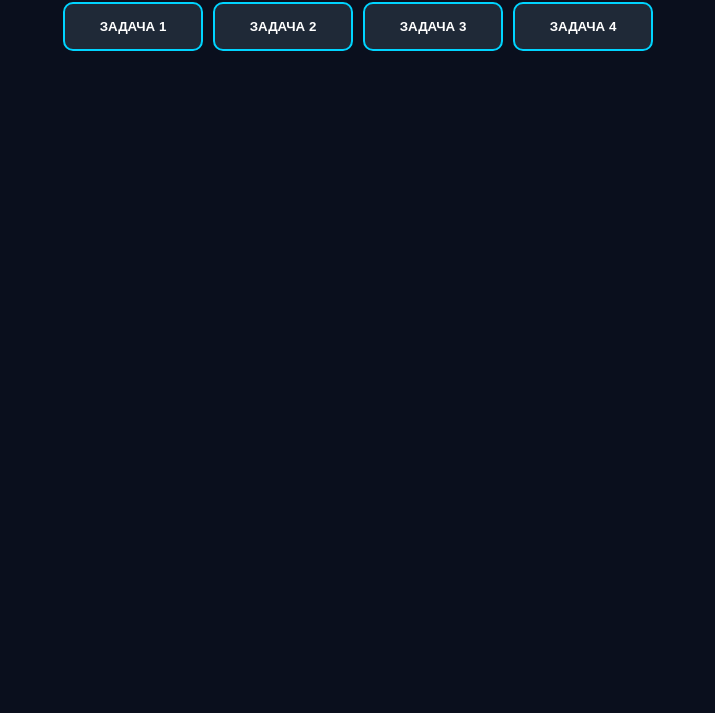
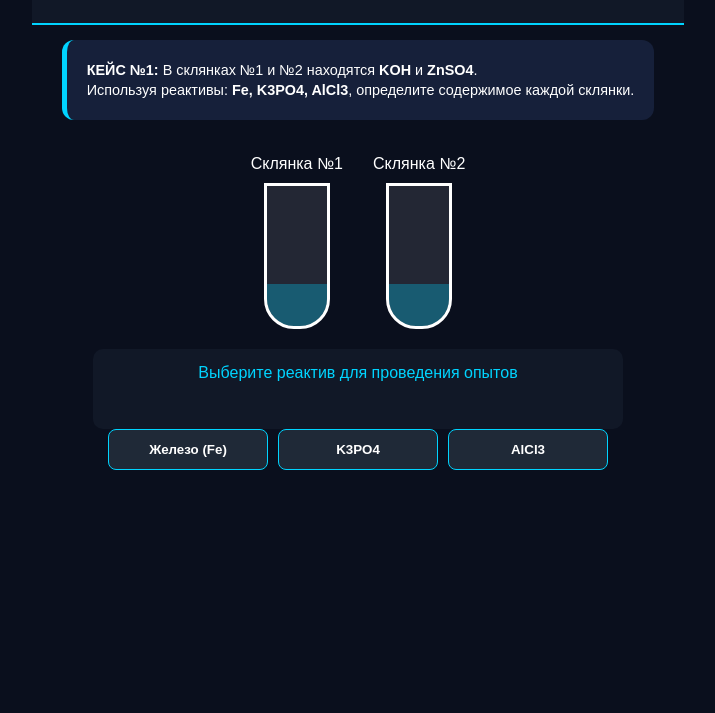
Before and after one commit to Walter-lgtm/loki-univers, a plain HTML site: page 9-class/lab.html in a window 1280 px wide. Shown: the part 87-800 px from the top of the page, without its empty margins (282-997 px from the left). Drawn offline with Linux system fonts and the light colour scheme.

Commit message:
Update lab.html

```diff
--- a/9-class/lab.html
+++ b/9-class/lab.html
@@ -3,119 +3,92 @@
 <head>
     <meta charset="UTF-8">
     <meta name="viewport" content="width=device-width, initial-scale=1.0">
-    <title>UNIVERS | ОГЭ ТИП 23</title>
+    <title>UNIVERS | ФИПИ КЕЙС 23</title>
     <style>
-        /* Жесткая блокировка белого фона */
-        html, body {
-            background-color: #
+        html, body { background: #0a0f1d !important; color: #fff !important; margin:
 
-0a0f1d !important;
-            background: #0a0f1d !important;
-            color: #ffffff !important;
-            margin: 0; padding: 0;
-            font-family: 'Segoe UI', Tahoma, Geneva, Verdana, sans-serif;
-            display: flex; flex-direction: column; align-items: center;
-            min-height: 100vh;
-        }
-        header { text-align: center; padding: 20px; width: 100%; background: #111827; border-bottom: 2px solid #00d4ff; }
-        h1 { color: #00d4ff; margin: 0; font-size: 1.2rem; text-transform: uppercase; letter-spacing: 2px; }
+0; font-family: sans-serif; display: flex; flex-direction: column; align-items: center; min-height: 100vh; }
+        header { background: #111827; width: 100%; text-align: center; padding: 15px; border-bottom: 2px solid #00d4ff; }
+        .task-card { background: #16203a; padding: 20px; margin: 15px; border-radius: 12px; border-left: 5px solid #00d4ff; max-width: 600px; font-size: 0.9rem; line-height: 1.4; }
 
-        #task-menu { display: flex; flex-wrap: wrap; justify-content: center; gap: 10px; padding: 20px; }
-        .btn-task { background: #1f2937; border: 2px solid #00d4ff; color: #fff; padding: 15px; border-radius: 10px; cursor: pointer; font-weight: bold; width: 140px; }
+        /* СКЛЯНКИ */
+        .lab-area { display: flex; gap: 30px; margin: 20px; justify-content: center; width: 100%; }
+        .flask-wrap { display: flex; flex-direction: column; align-items: center; gap: 10px; }
+        .flask { width: 60px; height: 140px; border: 3px solid #fff; border-radius: 0 0 30px 30px; position: relative; background: rgba(255,255,255,0.1); overflow: hidden; }
+        .liq { position: absolute; bottom: 0; width: 100%; height: 30%; background: rgba(0,212,255,0.3); transition: 0.5s; }
+        .eff { position: absolute; bottom: 0; width: 100%; height: 0; transition: 1s; z-index: 5; }
 
-        #lab-view { display: none; width: 90%; max-width: 400px; flex-direction: column; align-items: center; margin-top: 20px; }
-        .card { background: #111827; padding: 15px; border-radius: 10px; width: 100%; border-left: 5px solid #00d4ff; margin-bottom: 15px; }
+        .reagents { display: grid; grid-template-columns: repeat(3, 1fr); gap: 10px; width: 90%; max-width: 500px; }
+        button { background: #1f2937; border: 1px solid #00d4ff; color: #fff; padding: 12px; border-radius: 8px; cursor: pointer; font-weight: bold; }
+        button:disabled { opacity: 0.3; }
+        .btn-check { background: #10b981; color: #000; width: 90%; max-width: 500px; margin: 20px; padding: 15px; border-radius: 10px; border: none; font-weight: bold; display: none; }
 
-        /* ПРОБИРКА - МАКСИМАЛЬНАЯ ВИДИМОСТЬ */
-        .vessel {
-            width: 70px; height: 180px;
-            border: 4px solid #ffffff !important; /* Яркий белый контур */
-            border-radius: 0 0 35px 35px; position: relative;
-            background: rgba(255,255,255,0.15) !important;
-            overflow: hidden; margin: 20px;
-            box-shadow: 0 0 15px rgba(0,212,255,0.4);
-        }
-        .liq { position: absolute; bottom: 0; width: 100%; height: 0; transition: 0.5s; background: rgba(0, 212, 255, 0.7); }
-        .pre { position: absolute; bottom: 0; width: 100%; height: 0; transition: 1s; z-index: 10; }
-
-        .grid { display: grid; grid-template-columns: repeat(3, 1fr); gap: 8px; width: 100%; }
-        .btn-reagent { background: #374151; border: 1px solid #00d4ff; color: #fff; padding: 12px 2px; border-radius: 6px; cursor: pointer; font-size: 0.8rem; }
-
-        .btn-mix { background: #10b981; color: #000; border: none; padding: 15px; width: 100%; border-radius: 10px; font-weight: bold; margin-top: 20px; display: none; cursor: pointer; }
-        .btn-nav { margin-top: 20px; background: none; color: #9ca3af; border: 1px solid #4b5563; padding: 10px 20px; border-radius: 8px; cursor: pointer; }
+        #log { width: 90%; max-width: 500px; background: #111827; padding: 15px; border-radius: 10px; text-align: center; color: #00d4ff; min-height: 50px; }
     </style>
 </head>
-<body style="background-color: #0a0f1d !important;"> <!-- Дублируем фон прямо в тег -->
+<body>
 
-    <header>
-        <h1>ЗАДАНИЯ ОГЭ ТИП 23</h1>
-    </header>
+<header><h1>ПРАКТИКУМ ФИПИ (Задание 23)</h1></header>
 
-    <div id="task-menu">
-        <button class="btn-task" onclick="init(0)">ЗАДАЧА 1</button>
-        <button class="btn-task" onclick="init(1)">ЗАДАЧА 2</button>
-        <button class="btn-task" onclick="init(2)">ЗАДАЧА 3</button>
-        <button class="btn-task" onclick="init(3)">ЗАДАЧА 4</button>
+<div class="task-card" id="task-text">
+    <b>КЕЙС №1:</b> В склянках №1 и №2 находятся <b>KOH</b> и <b>ZnSO4</b>. <br>
+    Используя реактивы: <b>Fe, K3PO4, AlCl3</b>, определите содержимое каждой склянки.
+</div>
+
+<div class="lab-area">
+    <div class="flask-wrap">
+        <span>Склянка №1</span>
+        <div class="flask"><div id="liq1" class="liq"></div><div id="eff1" class="eff"></div></div>
     </div>
+    <div class="flask-wrap">
+        <span>Склянка №2</span>
+        <div class="flask"><div id="liq2" class="liq"></div><div id="eff2" class="eff"></div></div>
+    </div>
+</div>
 
-    <div id="lab-view">
-        <div class="card" id="info"></div>
-        <div class="vessel">
-            <div id="liq" class="liq"></div>
-            <div id="pre" class="pre"></div>
-        </div>
-        <div id="msg" style="color:#00d4ff; font-weight:bold; text-align:center; margin-bottom:10px;">Выберите 2 реактива</div>
-        <div id="grid" class="grid"></div>
-        <button id="mix" class="btn-mix" onclick="check()">СМЕШАТЬ РЕАКТИВЫ</button>
-        <button class="btn-nav" onclick="location.reload()">В МЕНЮ ВЫБОРА</button>
-    </div>
+<div id="log">Выберите реактив для проведения опытов</div>
+
+<div class="reagents" id="reagents-box">
+    <button onclick="conduct('Fe')">Железо (Fe)</button>
+    <button onclick="conduct('K3PO4')">K3PO4</button>
+    <button onclick="conduct('AlCl3')">AlCl3</button>
+</div>
+
+<button class="btn-check" id="final-btn" onclick="showResult()">СДЕЛАТЬ ВЫВОД</button>
 
 <script>
-    // Принудительная установка фона через JS для гарантии
-    document.body.style.backgroundColor = "#0a0f1d";
+    let step = 0;
+    // Скрытая истина (Склянка 1 - KOH, Склянка 2 - ZnSO4)
+    const hidden = { s1: 'KOH', s2: 'ZnSO4' };
 
-    const data = [
-        { n: "MgSO4", t: "BaCl2", res: "БЕЛЫЙ ОСАДОК BaSO4↓", c: "#ffffff", list: ["MgSO4", "BaCl2", "NaOH", "HCl", "AgNO3", "Zn"] },
-        { n: "HCl", t: "AgNO3", res: "БЕЛЫЙ ТВОРОЖИСТЫЙ AgCl↓", c: "#f0f0f0", list: ["HCl", "AgNO3", "BaCl2", "NaOH", "Mg", "Cu"] },
-        { n: "CuSO4", t: "NaOH", res: "СИНИЙ ОСАДОК Cu(OH)2↓", c: "#0077ff", list: ["CuSO4", "NaOH", "BaCl2", "HCl", "Zn", "AgNO3"] },
-        { n: "FeCl3", t: "NaOH", res: "БУРЫЙ ОСАДОК Fe(OH)3↓", c: "#8b4513", list: ["FeCl3", "NaOH", "AgNO3", "HCl", "Mg", "K2SO4"] }
-    ];
+    function conduct(reagent) {
+        const log = document.getElementById('log');
+        const e1 = document.getElementById('eff1');
+        const e2 = document.getElementById('eff2');
 
-    let active = null, sel = [];
+        if (reagent === 'AlCl3') {
+            // Реакция с KOH (Склянка 1) - белый амфотерный осадок
+            e1.style.height = "30%"; e1.style.background = "#fff";
+            // Реакция с ZnSO4 (Склянка 2) - нет признаков (в рамках ОГЭ)
+            log.innerHTML = "<b>Результат AlCl3:</b><br>Склянка №1: Белый осадок Al(OH)3↓<br>Склянка №2: Без видимых признаков";
+        }
+        else if (reagent === 'K3PO4') {
+            // Реакция с ZnSO4 (Склянка 2) - белый осадок фосфата цинка
+            e2.style.height = "30%"; e2.style.background = "#f0f0f0";
+            log.innerHTML = "<b>Результат K3PO4:</b><br>Склянка №1: Без видимых признаков<br>Склянка №2: Белый осадок Zn3(PO4)2↓";
+        }
+        else {
+            log.innerHTML = "<b>Результат Fe:</b><br>В обеих склянках признаки реакции отсутствуют.";
+        }
 
-    function init(idx) {
-        active = data[idx]; sel = [];
-        document.getElementById('task-menu').style.display = 'none';
-        document.getElementById('lab-view').style.display = 'flex';
-        document.getElementById('info').innerHTML = "Докажите наличие ионов в <br><b>" + active.n + "</b>";
-
-        const g = document.getElementById('grid');
-        g.innerHTML = '';
-        active.list.forEach(r => {
-            let b = document.createElement('button');
-            b.className = 'btn-reagent'; b.innerText = r;
-            b.onclick = () => {
-                if(sel.length < 2 && !sel.includes(r)) {
-                    sel.push(r);
-                    b.style.background = "#00d4ff"; b.style.color = "#000";
-                    document.getElementById('liq').style.height = (sel.length * 40) + '%';
-                    if(sel.length === 2) document.getElementById('mix').style.display = 'block';
-                }
-            };
-            g.appendChild(b);
-        });
+        document.getElementById('final-btn').style.display = 'block';
     }
 
-    function check() {
-        if(sel.includes(active.n) && sel.includes(active.t)) {
-            document.getElementById('pre').style.height = '30%';
-            document.getElementById('pre').style.background = active.c;
-            document.getElementById('msg').innerHTML = "<span style='color:#10b981'>" + active.res + "</span>";
-        } else {
-            document.getElementById('msg').innerHTML = "<span style='color:#ef4444'>РЕАКЦИЯ НЕ ИДЕТ</span>";
-        }
-        document.getElementById('mix').style.display = 'none';
+    function showResult() {
+        alert("ВЫВОД (Задание 23):\nСклянка №1 содержит Гидроксид калия (KOH),\nСклянка №2 содержит Сульфат цинка (ZnSO4).\n\nУравнение для №1: 3KOH + AlCl3 = Al(OH)3↓ + 3KCl");
+        location.reload();
     }
 </script>
+
 </body>
 </html>
```
